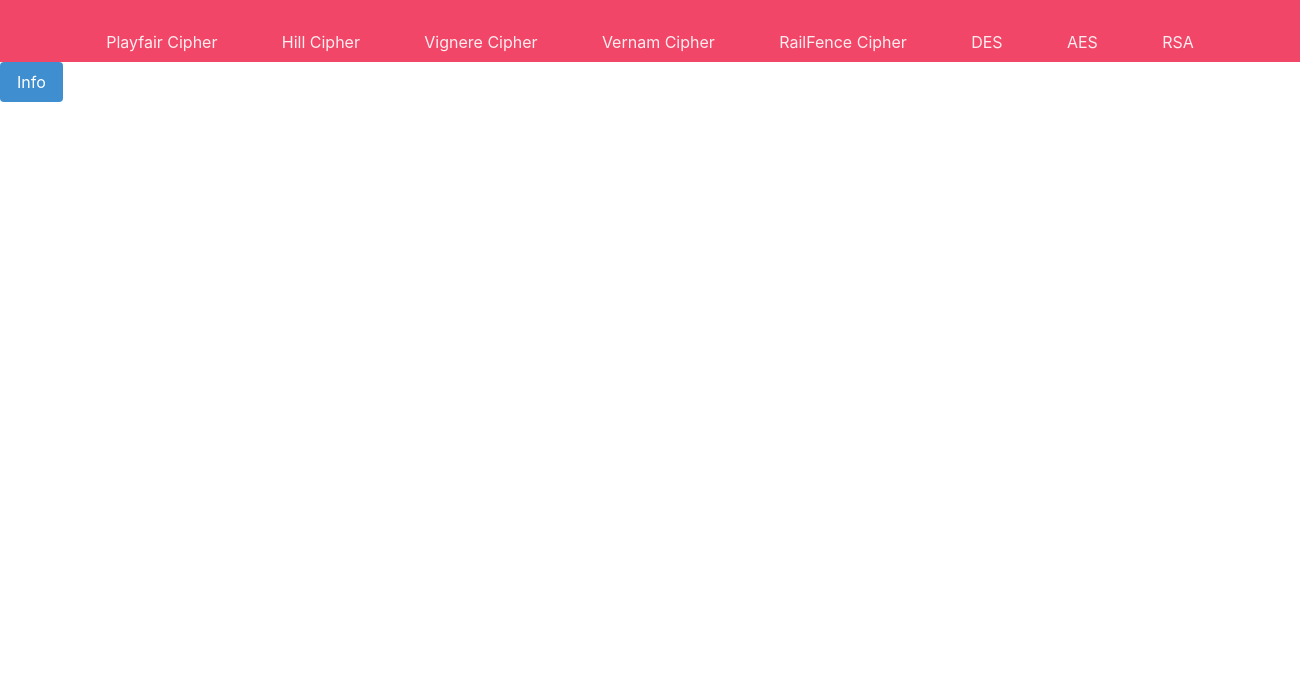
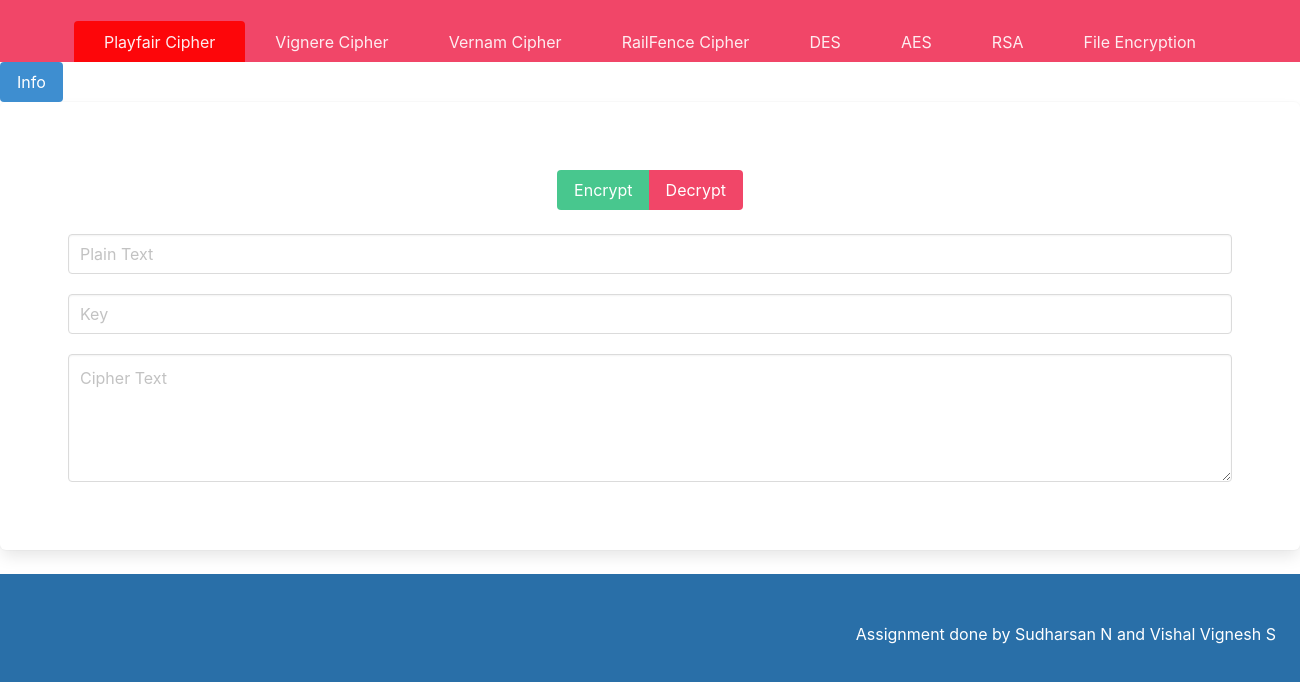
Before and after one commit to vishalvignesh/cns-assignment, an Electron app: page mainpage.html in a window 1300 px wide. Both pictures are taken after a click on the link "Playfair Cipher". Shown: the part 92-774 px from the top of the page. Drawn offline with nearby package versions, Linux system fonts and the light colour scheme.

Commit message:
Basic frontend
Basic frontend is done. NavBar selection issues must be resolved.

```diff
--- a/mainpage.css
+++ b/mainpage.css
@@ -0,0 +1,7 @@
+.input {
+    width: 300px;
+    margin-bottom: 20px;
+  }
+.box{
+    margin-bottom: 0px;
+}
--- a/mainpage.html
+++ b/mainpage.html
@@ -23,24 +23,41 @@
         <div class="hero-foot">
             <nav class="tabs is-boxed is-fullwidth">
                 <div class="container">
-                  <ul>
+                  <ul id = "nav">
                     <li><a>Playfair Cipher</a></li>
-                    <li><a>Hill Cipher</a></li>
                     <li><a>Vignere Cipher</a></li>
                     <li><a>Vernam Cipher</a></li>
                     <li><a>RailFence Cipher</a></li>
                     <li><a>DES</a></li>
                     <li><a>AES</a></li>
                     <li><a>RSA</a></li>
+                    <li><a>File Encryption</a></li>
                   </ul>
                 </div>
               </nav>
         </div>
   </section>
-
   <button class="button is-info" onclick="file_select_encrypt()">Info</button>
-
+  <div class = "box">
+  <section class="section">
+    <div class="buttons has-addons is-centered">
+        <button class="button is-success is-selected">Encrypt</button>
+        <button class="button is-danger is-selected">Decrypt</button>
+      </div>
+      <input class="input" type="text" placeholder="Plain Text">
+      <input class="input" type="text" placeholder="Key">
+      <textarea class="textarea" placeholder="Cipher Text"></textarea>
+  </section>
+</div>
+  <footer class="footer has-background-info-dark">
+    <div class="hero-foot">
+      <div class="content has-text-right has-text-white">
+      <p>
+          Assignment done by Sudharsan N and Vishal Vignesh S
+      </p>
+      </div>
+  </div>
+</footer>
 <script src="mainpage.js"></script>
-
 </body>
 </html>
--- a/mainpage.js
+++ b/mainpage.js
@@ -140,3 +140,21 @@ function file_select_decrypt(key)
         file_decrypt(files[0].path,key)
     })
 }
+// select item Onclick
+(function() {
+
+    var nav = document.getElementById('nav');
+
+    function handleClick(e) {
+
+        for(var i = 0; i < nav.children.length; i++) {
+            nav.children[i].style.background = 'transparent';
+        }
+       e.target.style.background = 'red';
+    }
+
+    for(var i = 0; i < nav.children.length; i++) {
+        nav.children[i].addEventListener('click', handleClick);
+    }
+
+})();
```
